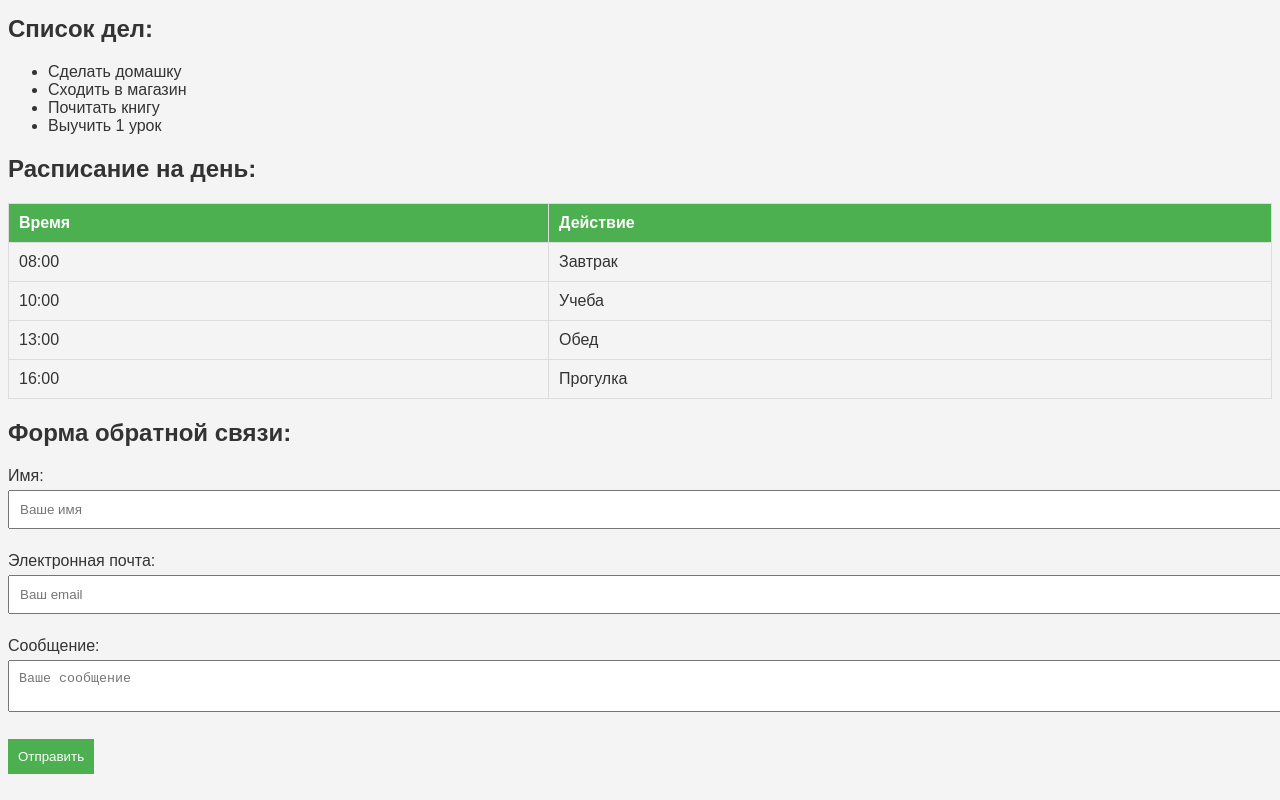
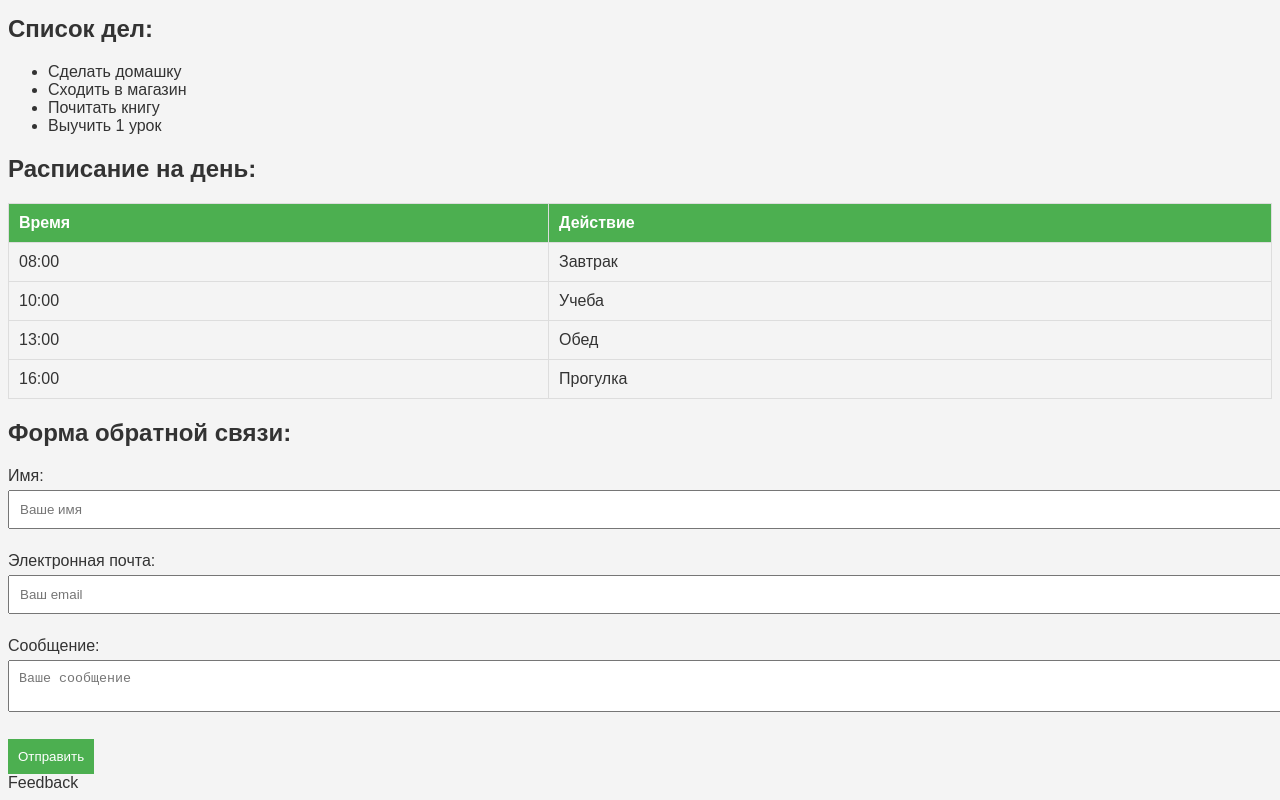
Before and after one commit to yuriizbitniev/chat_lesson, a plain HTML site: page index.html in a window 1280 px wide. Shown: the part 328-1128 px from the top of the page. Drawn offline with Linux system fonts and the light colour scheme.

Commit message:
add footer

```diff
--- a/index.html
+++ b/index.html
@@ -59,5 +59,6 @@
         <br><br>
         <button type="submit">Отправить</button>
     </form>
+    <div class="footer">Feedback</div>
 </body>
 </html>
```
